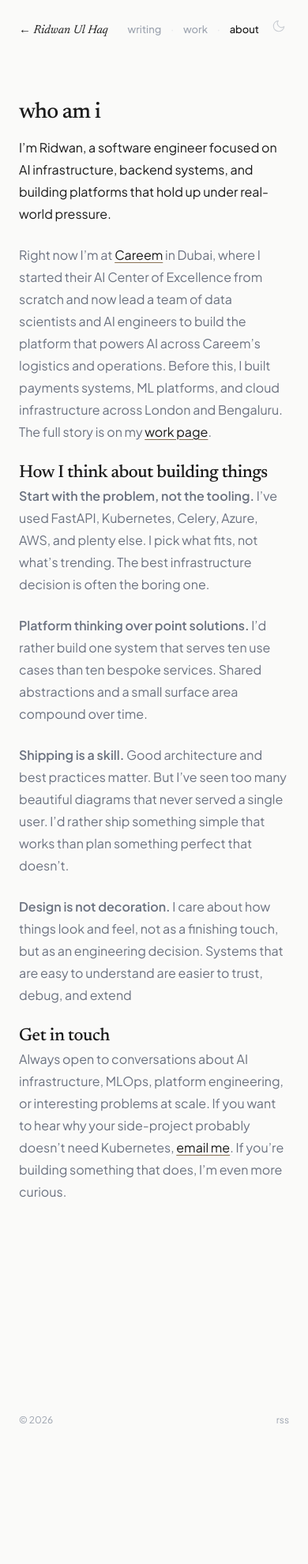
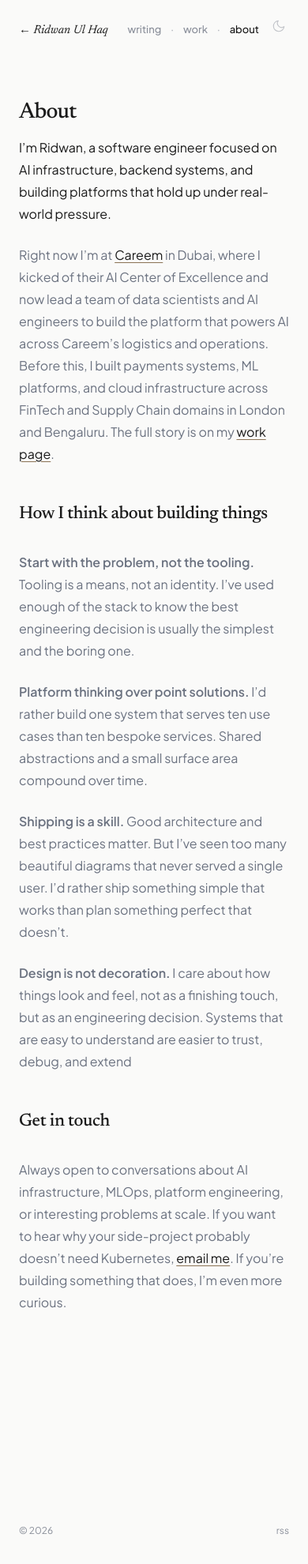
Before and after one commit to rdwns/rdwn, a Jekyll site: the page built from about.markdown, in a window 390 px wide, cut to the strip 104-2084 px from the top of the page. Shown: the whole strip at 79% size. Built offline with Jekyll 4.4.1, drawn with Linux system fonts in a browser that asks for light colours; comment, search, counter and statistics services are not loaded; before the commit the page ends 1944 px from its top, so only the background shows below that.

Commit message:
update about

```diff
--- a/about.markdown
+++ b/about.markdown
@@ -1,6 +1,6 @@
 ---
 layout: page
-title: who am i
+title: About
 permalink: /about/
 ---
 
@@ -8,13 +8,14 @@ permalink: /about/
 
 I'm Ridwan, a software engineer focused on AI infrastructure, backend systems, and building platforms that hold up under real-world pressure.
 
-Right now I'm at [Careem](https://www.careem.com) in Dubai, where I started their AI Center of Excellence from scratch and now lead a team of data scientists and AI engineers to build the platform that powers AI across Careem's logistics and operations. Before this, I built payments systems, ML platforms, and cloud infrastructure across London and Bengaluru. The full story is on my [work page](/work).
+Right now I'm at [Careem](https://www.careem.com) in Dubai, where I kicked of their AI Center of Excellence and now lead a team of data scientists and AI engineers to build the platform that powers AI across Careem's logistics and operations. Before this, I built payments systems, ML platforms, and cloud infrastructure across FinTech and Supply Chain domains in London and Bengaluru. The full story is on my [work page](/work).
 
 ### How I think about building things
 
 
 
-**Start with the problem, not the tooling.** I've used FastAPI, Kubernetes, Celery, Azure, AWS, and plenty else. I pick what fits, not what's trending. The best infrastructure decision is often the boring one.
+**Start with the problem, not the tooling.** Tooling is a means, not an identity. I've used enough of the stack to know the best engineering decision is usually the simplest and the boring one.
+
 
 **Platform thinking over point solutions.** I'd rather build one system that serves ten use cases than ten bespoke services. Shared abstractions and a small surface area compound over time.
 
@@ -24,6 +25,6 @@ Right now I'm at [Careem](https://www.careem.com) in Dubai, where I started thei
 
 ### Get in touch
 
-Always open to conversations about AI infrastructure, MLOps, platform engineering, or interesting problems at scale. If you want to hear why your side-project probably doesn't need Kubernetes, [email me](mailto:ridwanuhaq@rdwn.dev). If you're building something that does, I'm even more curious.
+Always open to conversations about AI infrastructure, MLOps, platform engineering, or interesting problems at scale. If you want to hear why your side-project probably doesn't need Kubernetes, [email me](mailto:ridwanuhaq@gmail.com). If you're building something that does, I'm even more curious.
 
 </div>
--- a/assets/css/main.css
+++ b/assets/css/main.css
@@ -10,7 +10,7 @@
   --bg: #FAFAF9;
   --text-primary: #1A1A1A;
   --text-secondary: #6B7280;
-  --text-muted: #9CA3AF;
+  --text-muted: #8a8f9a;
   --accent-warm: #8B7355;
   --border-faint: rgba(0,0,0,0.05);
   --code-bg: #F3F4F6;
@@ -457,10 +457,10 @@ main { flex: 1; }
 
 .nav-dot {
   color: var(--text-muted);
-  opacity: 0.3;
+  opacity: 0.9;
   padding: 0 12px;
   user-select: none;
-  font-size: 14px;
+  font-size: 20px;
 }
 
 /* Say hi — expandable socials */
@@ -563,6 +563,74 @@ main { flex: 1; }
   height: 1px;
   background: var(--border-faint);
   margin: 56px 0 48px;
+}
+
+/* ==========================================================================
+   Beyond Work page
+   ========================================================================== */
+
+.beyond-intro {
+  font-size: 17px;
+  color: var(--text-secondary);
+  max-width: 640px;
+  line-height: 1.7;
+  margin-bottom: 48px;
+}
+
+.beyond-projects {
+  display: flex;
+  flex-direction: column;
+  gap: 44px;
+}
+
+.beyond-project-name {
+  font-family: var(--font-body);
+  font-size: 15px;
+  font-weight: 600;
+  color: var(--text-primary);
+  text-decoration: none;
+}
+
+a.beyond-project-name:hover { color: var(--accent-warm); }
+
+.beyond-project-desc {
+  font-size: 15px;
+  font-weight: 400;
+  color: var(--text-secondary);
+  line-height: 1.7;
+  margin: 6px 0 0;
+}
+
+.beyond-photo-intro {
+  font-family: var(--font-serif);
+  font-style: italic;
+  font-size: 15px;
+  color: var(--text-muted);
+  margin-bottom: 32px;
+}
+
+.photo-grid {
+  display: grid;
+  grid-template-columns: 1fr 1fr;
+  gap: 12px;
+}
+
+.photo-grid img {
+  width: 100%;
+  height: auto;
+  border-radius: 4px;
+  box-shadow: 0 1px 3px rgba(0,0,0,0.06);
+  display: block;
+}
+
+[data-theme="dark"] .photo-grid img {
+  box-shadow: none;
+}
+
+@media (max-width: 640px) {
+  .photo-grid {
+    grid-template-columns: 1fr;
+  }
 }
 
 /* ==========================================================================
@@ -796,6 +864,7 @@ main { flex: 1; }
 
 /* About page */
 .about-content { padding-bottom: 64px; }
+.about-content h3 { margin-top: 48px; margin-bottom: 32px; }
 .about-content p { font-size: 16px; color: var(--text-secondary); }
 .about-content p:first-of-type { color: var(--text-primary); }
 
```
